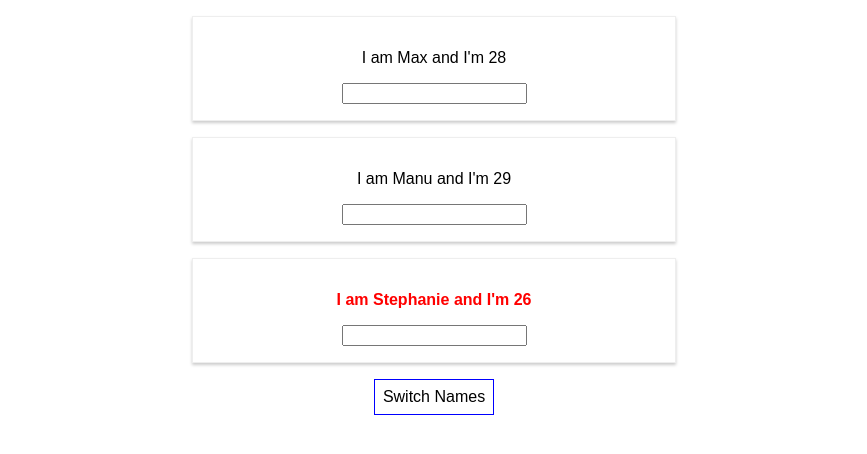
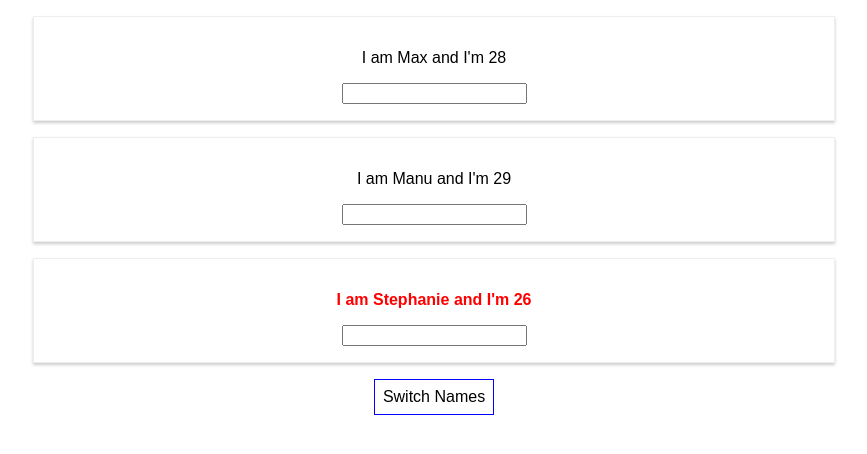
Before and after one commit to ATRI2107/REACT-COMPLETE-GUIDE, a React (Create React App) app: page / in a window 1280 px wide. Both pictures are taken after a click on the button "Switch Names". Shown: the top 454 px of the page, without its empty margins (206-1073 px from the left). Built offline with nearby package versions, Linux system fonts and the light colour scheme.

Commit message:
Removed Radium to use Styled Components

```diff
--- a/src/App.js
+++ b/src/App.js
@@ -1,6 +1,5 @@
 import React, { useState } from 'react';
 import './App.css';
-import Radium, { StyleRoot} from 'radium';
 import Person from './Person/Person'
 const app=props => {
     const style={
@@ -60,7 +59,6 @@ const app=props => {
     }
     console.log(personState)
     return (
-      <StyleRoot>
       <div className="App">
         {
           personState.showPersons?
@@ -75,9 +73,9 @@ const app=props => {
 
         <button style={style} onClick={toggleHandler}>Switch Names</button>
       </div>
-      </StyleRoot>
+
     );
 
 }
 
-export default Radium(app);
+export default app;
--- a/src/Person/Person.js
+++ b/src/Person/Person.js
@@ -1,5 +1,4 @@
 import React from 'react'
-import Radium from 'radium'
 import './Person.css'
 
  const person=(props)=>{
@@ -9,11 +8,11 @@ import './Person.css'
         }
     };
     return(
-        <div style={style} className={"Person "+ props.classlist}>
+        <div className={"Person "+ props.classlist}>
             <p onClick={props.click}> I am {props.name} and I'm {props.age} </p>
             <p>{props.children}</p>
             <input type="text" onChange={props.changed}></input>
         </div>
      )
  };
- export default Radium(person);
+ export default person;
```
